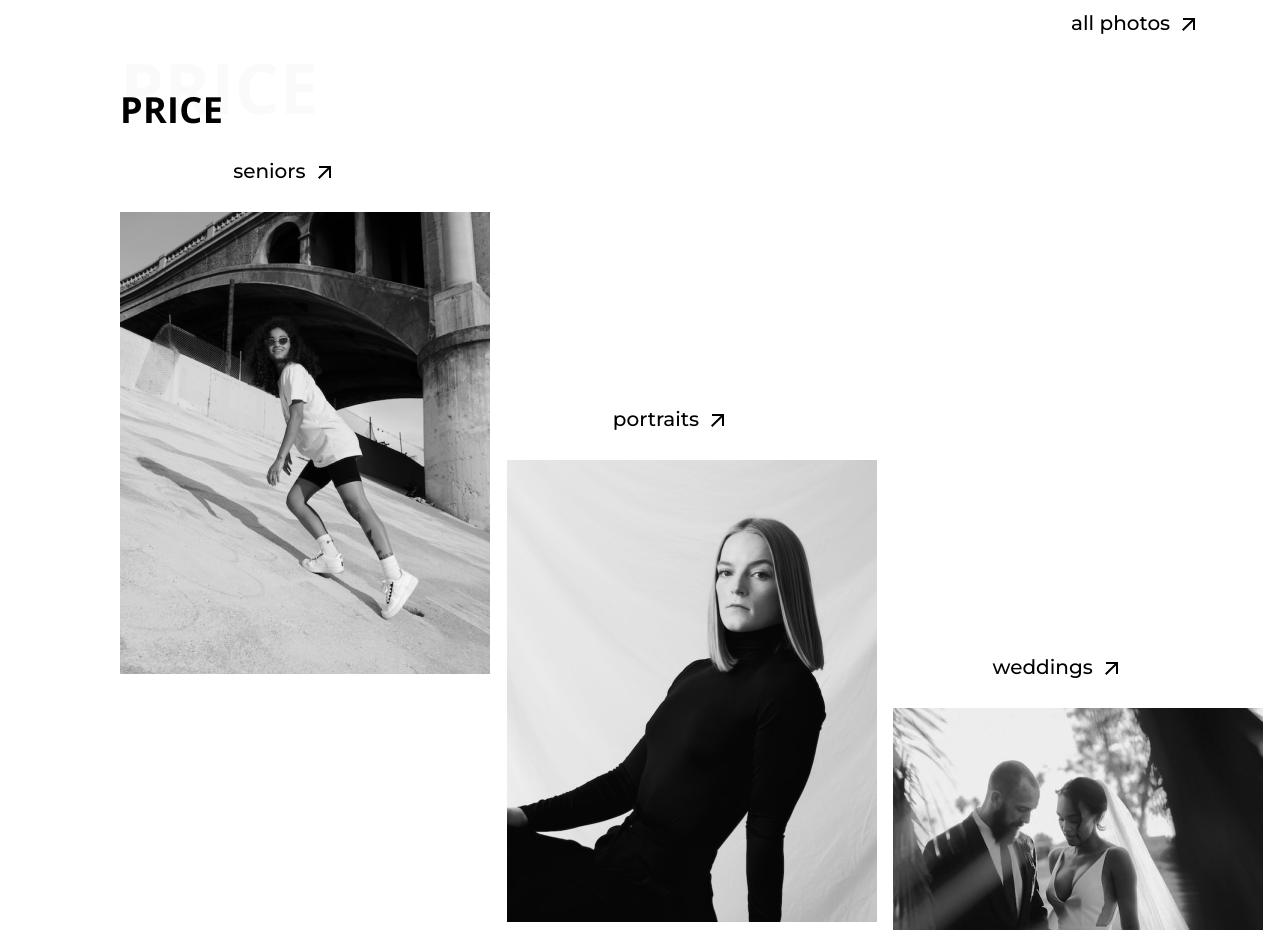
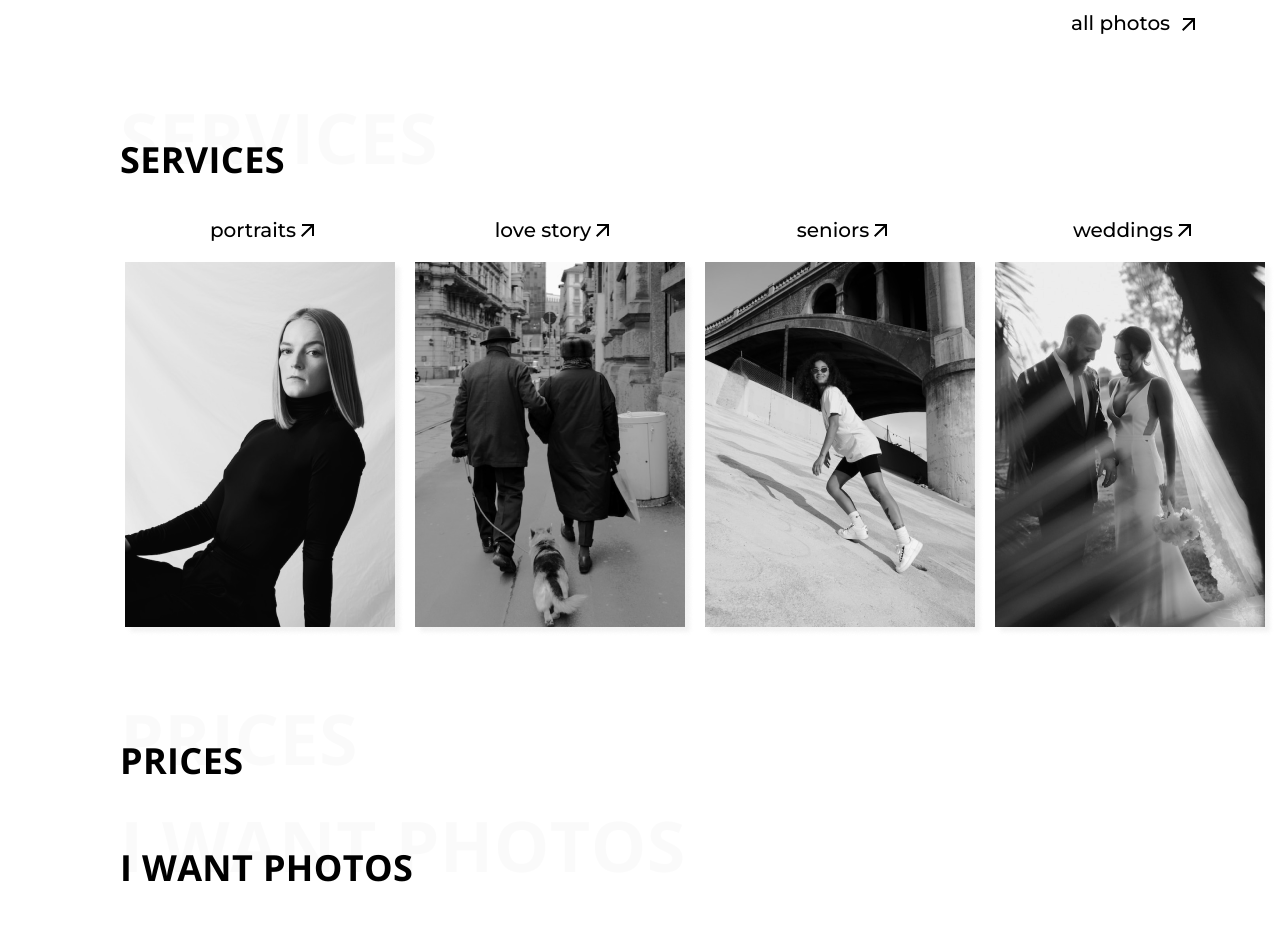
Before and after one commit to aaavramenk0/Paris-mountain-photographer, a website: page index.html in a window 1280 px wide. Shown: the part 2240-3170 px from the top of the page. Drawn offline with nearby package versions, Linux system fonts and the light colour scheme.

Commit message:
Updating services block and adding animation

```diff
--- a/css/style.css
+++ b/css/style.css
@@ -16,7 +16,7 @@ body {
     position: relative;
     font-family: var(--open-sans-font);
 }
-.about-pam-jones, .offer, .logo, .portfolio-heading, .price, .want-photo {
+.about-pam-jones, .offer, .logo, .portfolio-heading, .prices, .services, .want-photo {
     margin-left: 120px;
 }
 .wrapper {
@@ -166,7 +166,7 @@ body {
     margin-top: 78px;
     margin-bottom: 78px;
 }
-.about-pam-heading, .portfolio-heading, .price-heading, .want-photo-heading {
+.about-pam-heading, .portfolio-heading, .prices-heading, .services-heading, .want-photo-heading {
     font-family: var(--open-sans-font);
     font-weight: 700;
     font-size: 36px;
@@ -180,7 +180,7 @@ body {
     gap: 130px;
     align-items: center;
 }
-.about-pam-heading span, .portfolio-heading span, .price-heading span, .want-photo-heading span {
+.about-pam-heading span, .portfolio-heading span, .prices-heading span, .services-heading span, .want-photo-heading span {
     position: absolute;
     font-size: 70px;
     color: rgba(0, 0, 0, 0.02);
@@ -200,7 +200,7 @@ body {
     top: -51px;
     left: 1071px;
 }
-.read-more, .price-link {
+.read-more, .service-link {
     text-decoration: none;
     color: black;
     text-transform: lowercase;
@@ -235,29 +235,28 @@ body {
 .all-photos-div{
     margin-top: 70px;
 }
+.services {
+    margin-bottom: 100px;
+}
+.services-heading {
+    margin-top: 50px;
+    margin-bottom: 30px;
+}
+.service-wrapper {
+    justify-content: space-around;
 
-.price-photos{
-    display: grid;
-    grid-template-columns: repeat(3, 1fr);
-    grid-template-rows: repeat(4, 1fr);
-    grid-column-gap: 0px;
-    grid-row-gap: 0px;
 }
-.photo1 {
-    grid-area: 1 / 1 / 3 / 2;
+.service-div {
+    display: flex;
+    flex-direction: column;
+    text-align: center;
+    row-gap: 20px;
 }
-.photo2 {
-    grid-area: 2 / 2 / 4 / 3;
+.service-link img {
+    position: relative;
+    top: 6px;
 }
-.photo3 {
-    grid-area: 3 / 3 / 5 / 4;
-}
-.price-link-text {
-    text-align: center;
-    margin-top: -29px;
-    margin-bottom: 29px;
-    margin-right: 57px;
-}
+
 
 .want-photo {
     margin-top: 60px;
--- a/index.html
+++ b/index.html
@@ -177,22 +177,30 @@
 
     </section>
 
-    <section class="price" id="prices">
-        <h2 class="price-heading">Price <span>Price</span></h2>
-        <div class="price-photos">
-            <div class="photo1">
-                <a href="#" class="price-link"><p class="price-link-text">seniors<img src="img/arrow.svg" alt=""></p></a>
-                <img src="img/price/photo1.jpg" alt="">
+    <section class="services" id="services">
+        <h2 class="services-heading">Services <span>Services</span></h2>
+        <div class="wrapper service-wrapper">
+            <div class="service-div">
+                <a href="" class="service-link animate__animated">portraits<img src="img/arrow.svg" alt=""></a>
+                <img src="img/services/photo1.jpg" alt="" class="service-photo animate__animated">
             </div>
-            <div class="photo2">
-                <a href="#" class="price-link"><p class="price-link-text">portraits<img src="img/arrow.svg" alt=""></p></a>
-                <img src="img/price/photo2.jpg" alt="">
+            <div class="service-div">
+                <a href="" class="service-link animate__animated">love story<img src="img/arrow.svg" alt=""></a>
+                <img src="img/services/photo2.jpg" alt="" class="service-photo animate__animated">
             </div>
-            <div class="photo3">
-                <a href="#" class="price-link"><p class="price-link-text">weddings<img src="img/arrow.svg" alt=""></p></a>
-                <img src="img/price/photo3.jpg" alt="">
+            <div class="service-div">
+                <a href="" class="service-link animate__animated">seniors<img src="img/arrow.svg" alt=""></a>
+                <img src="img/services/photo3.jpg" alt="" class="service-photo animate__animated">
+            </div>
+            <div class="service-div">
+                <a href="" class="service-link animate__animated">weddings<img src="img/arrow.svg" alt=""></a>
+                <img src="img/services/photo4.jpg" alt="" class="service-photo animate__animated">
             </div>
         </div>
+    </section>
+
+    <section class="prices" id="prices">
+        <h2 class="prices-heading">Prices <span>Prices</span></h2>
     </section>
 
     <section class="want-photo">
--- a/js/animations.js
+++ b/js/animations.js
@@ -31,12 +31,26 @@ orderBtn.addEventListener('animationend', () => {
     orderBtn.classList.remove('animate__pulse');
 });
 
-/* View more, read more, all photos, price animations*/
-const formBtn = document.querySelector('.form-btn');
+/*Services link animation */
+const serviceLinks = document.querySelectorAll('.service-link');
 
-orderBtn.addEventListener("mouseover", () => {
-    formBtn.classList.add('animate__pulse');
-})
-orderBtn.addEventListener('animationend', () => {
-    formBtn.classList.remove('animate__pulse');
-});
+for (let serviceLinkIndex = 0; serviceLinkIndex < serviceLinks.length; serviceLinkIndex++) {
+    serviceLinks[serviceLinkIndex].addEventListener("mouseover", () => {
+        serviceLinks[serviceLinkIndex].classList.add('animate__pulse');
+    })
+    serviceLinks[serviceLinkIndex].addEventListener("animationend", () => {
+        serviceLinks[serviceLinkIndex].classList.remove('animate__pulse');
+    })
+}
+
+/* Service photo animation */
+const servicePhotos = document.querySelectorAll('.service-photo');
+
+for (let servicePhotoIndex = 0; servicePhotoIndex < servicePhotos.length; servicePhotoIndex++) {
+    servicePhotos[servicePhotoIndex].addEventListener("mouseover", () => {
+        servicePhotos[servicePhotoIndex].classList.add('animate__pulse');
+    })
+    servicePhotos[servicePhotoIndex].addEventListener("animationend", () => {
+        servicePhotos[servicePhotoIndex].classList.remove('animate__pulse');
+    })
+}
```
Also changed, not shown: img/price/photo1.jpg (deleted), img/price/photo2.jpg (deleted), img/price/photo3.jpg (deleted), img/services/photo1.jpg (added), img/services/photo2.jpg (added), img/services/photo3.jpg (added), img/services/photo4.jpg (added).
